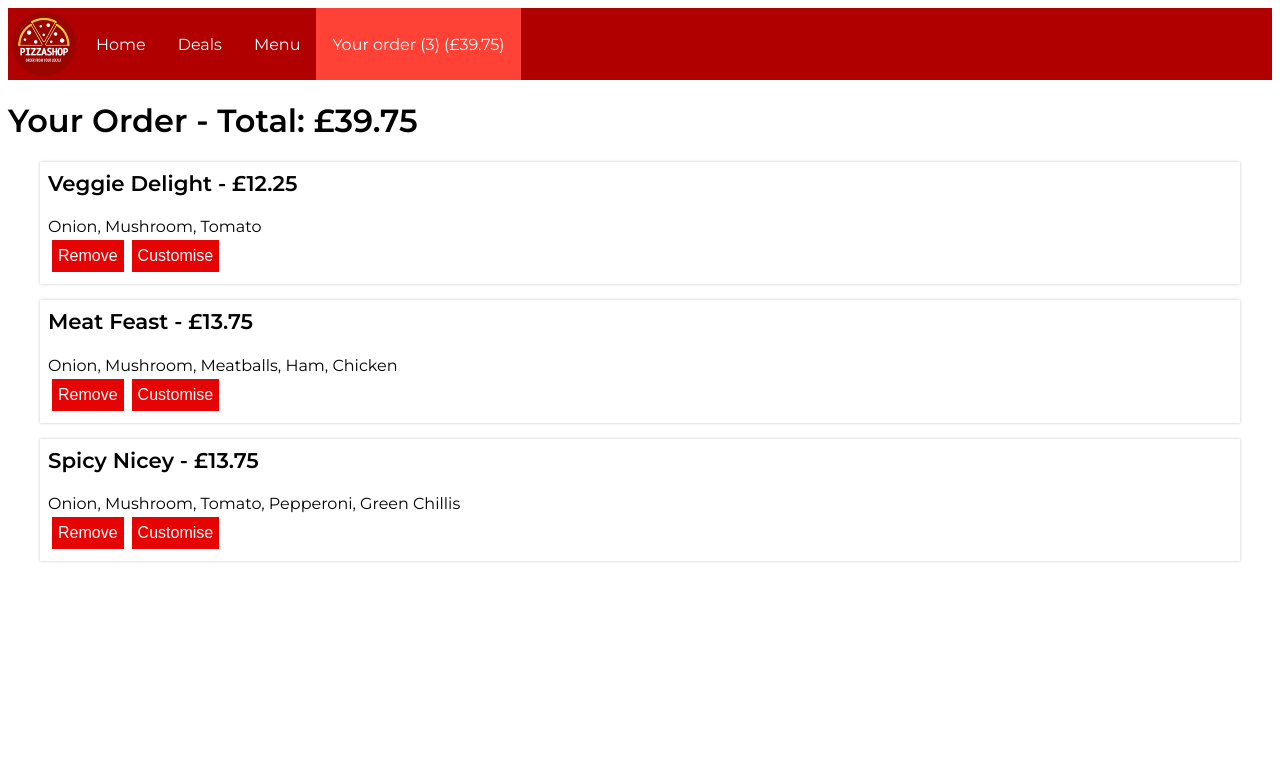
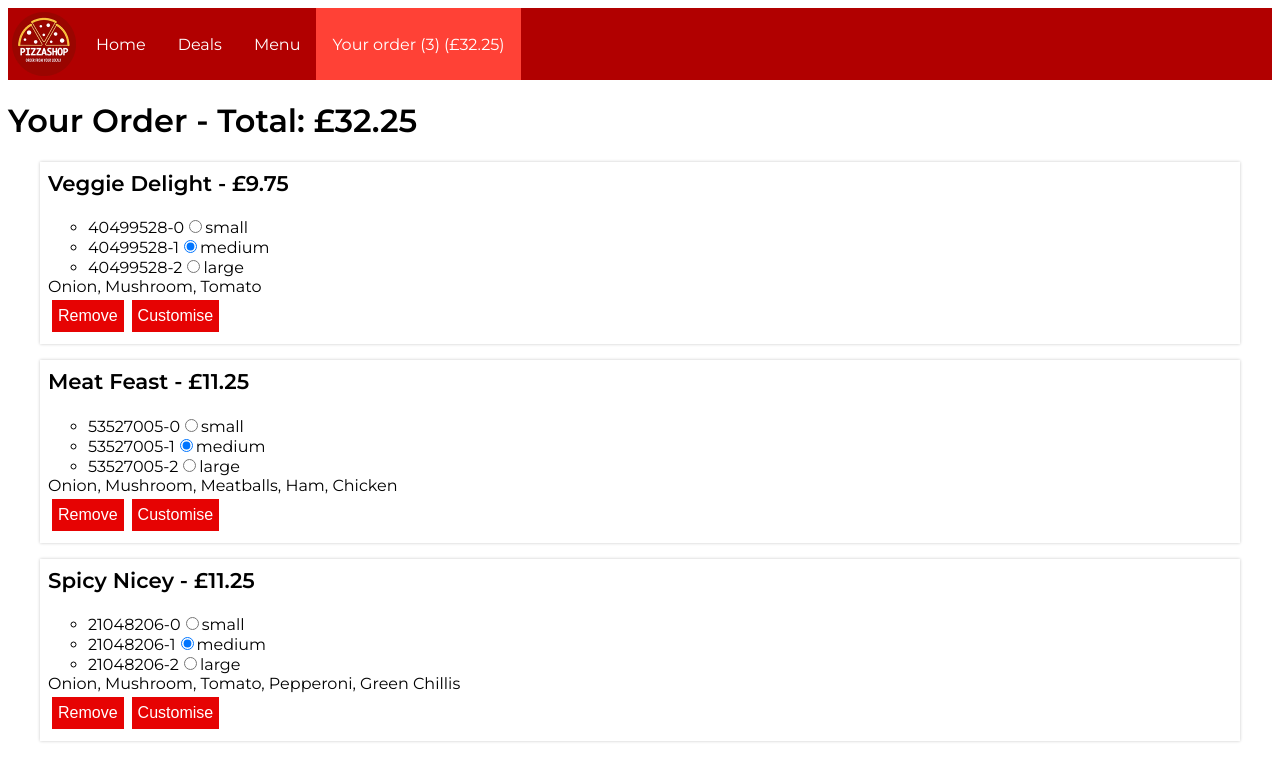
Before and after one commit to samthidny/pizza-shop, an Angular app: page /cart in a window 1280 px wide. Shown: the top 780 px of the page. Built offline with nearby package versions, Linux system fonts and the light colour scheme.

Commit message:
size updates price

```diff
--- a/src/app/app.module.ts
+++ b/src/app/app.module.ts
@@ -13,10 +13,12 @@ import { CartComponent } from './cart.component';
 import { CartItemComponent } from './cart-item.component';
 import { CustomiseComponent } from './customise.component';
 import { ToppingListComponent } from './topping-list.component';
+import { SizeComponent } from './size.component';
 
 @NgModule({
   declarations: [
     AppComponent,
+    SizeComponent,
     HomeComponent,
     DealsComponent,
     MenuComponent,
--- a/src/app/cart-item.component.html
+++ b/src/app/cart-item.component.html
@@ -1,5 +1,6 @@
 <div class="cart-item">
   <h3>{{pizza.name}} - {{pizza.price | currency:'GBP':'symbol' }}</h3>
+  <app-size [pizza]=pizza></app-size>
   <app-topping-list [toppings]=pizza.toppings></app-topping-list>
   <div class="controls">
     <button (click)="removeItem()">Remove</button>
--- a/src/app/cart.service.ts
+++ b/src/app/cart.service.ts
@@ -27,12 +27,7 @@ export class CartService {
 
     this.items.push(pizzaInst);
     pizzaInst.price = this.getPrice(pizzaInst);
-
-    pizzaInst.toppingsChanged.subscribe((pizza: Pizza) => {
-      this.totalPrice = this.getTotalPrice();
-      this.cartUpdated$.next(this.items);
-    });
-
+    pizzaInst.toppingsChanged.subscribe(this.itemUpdated.bind(this));
     this.numItems++;
     this.totalPrice = this.getTotalPrice();
     this.cartUpdated$.next(this.items);
@@ -50,13 +45,18 @@ export class CartService {
     let totalPrice = 0;
 
     this.items.forEach((item: Pizza) => {
-      totalPrice += this.getPrice(item);
+      // update each pizza price
+      item.price = this.getPrice(item);
+      totalPrice += item.price;
     });
     return totalPrice;
   }
 
   getPrice(pizza: Pizza): number {
     let total = this.menuService.getBasePrice(pizza);
+
+    console.log('Calculate individual price ' + pizza.size.name);
+
 
     pizza.toppings.forEach((topping: Topping) => {
       const toppingPrice: number = this.menuService.getToppingPrice(topping, pizza);
@@ -65,4 +65,11 @@ export class CartService {
     return total;
   }
 
+  itemUpdated(pizza: Pizza): void {
+    console.log('Cart needs updating!!!!');
+    this.totalPrice = this.getTotalPrice();
+    console.log('New calculated price ' + this.totalPrice);
+    this.cartUpdated$.next(this.items);
+  }
+
 }
--- a/src/app/menu.service.ts
+++ b/src/app/menu.service.ts
@@ -2,6 +2,7 @@ import { Injectable } from '@angular/core';
 import { Pizza } from './pizza';
 import { Topping } from './topping';
 import { ToppingsService } from './toppings.service';
+import { PizzaSize } from './pizza-size';
 
 @Injectable({
   providedIn: 'root'
@@ -9,8 +10,17 @@ import { ToppingsService } from './toppings.service';
 export class MenuService {
 
   pizzas: Pizza[];
+  sizes: PizzaSize[];
+  defaultSize: PizzaSize;
 
   constructor(public toppingService: ToppingsService) {
+
+    this.sizes = [];
+    this.sizes.push(PizzaSize.create(0, 'small'));
+    this.sizes.push(PizzaSize.create(1, 'medium'));
+    this.sizes.push(PizzaSize.create(2, 'large'));
+
+    this.defaultSize = this.sizes[1];
 
     // These would normally load from an API, hardcoding for test
     const getToppings = (toppings) => {
@@ -20,12 +30,12 @@ export class MenuService {
     };
 
     this.pizzas = [];
-    this.pizzas.push(Pizza.create('Veggie Delight', getToppings('onion, mushroom, tomato')));
-    this.pizzas.push(Pizza.create('Meat Feast', getToppings('onion, mushroom, meatballs, ham, chicken')));
-    this.pizzas.push(Pizza.create('Spicy Nicey', getToppings('onion, mushroom, tomato, pepperoni, green chillis')));
-    this.pizzas.push(Pizza.create('Mexicano', getToppings('onion, mushroom, tomato')));
-    this.pizzas.push(Pizza.create('Chicken Run', getToppings('onion, mushroom, meatballs, ham, chicken')));
-    this.pizzas.push(Pizza.create('Spanish Special', getToppings('onion, mushroom, tomato, pepperoni, green chillis')));
+    this.pizzas.push(Pizza.create('Veggie Delight', getToppings('onion, mushroom, tomato'), this.defaultSize));
+    this.pizzas.push(Pizza.create('Meat Feast', getToppings('onion, mushroom, meatballs, ham, chicken'), this.defaultSize));
+    this.pizzas.push(Pizza.create('Spicy Nicey', getToppings('onion, mushroom, tomato, pepperoni, green chillis'), this.defaultSize));
+    this.pizzas.push(Pizza.create('Mexicano', getToppings('onion, mushroom, tomato'), this.defaultSize));
+    this.pizzas.push(Pizza.create('Chicken Run', getToppings('onion, mushroom, meatballs, ham, chicken'), this.defaultSize));
+    this.pizzas.push(Pizza.create('Spanish Special', getToppings('onion, mushroom, tomato, pepperoni, green chillis'), this.defaultSize));
   }
 
   getToppingPrice(topping: Topping, pizza: Pizza): number {
@@ -34,7 +44,13 @@ export class MenuService {
   }
 
   getBasePrice(pizza: Pizza): number {
-    return 10;
+    switch (pizza.size.name) {
+      case 'small' : return 5;
+      case 'medium' : return 7.50;
+      case 'large' : return 10;
+    }
+
+    throw new Error('Pizza size not found');
   }
 
 }
--- /dev/null
+++ b/src/app/pizza-size.ts
@@ -0,0 +1,18 @@
+export class PizzaSize {
+
+  public name: string;
+  public id: number;
+
+  constructor() {
+    this.id = 0;
+    this.name = 'Large';
+  }
+
+  static create(id: number, name: string): PizzaSize {
+    const size = new PizzaSize();
+    size.id = id;
+    size.name = name;
+    return size;
+  }
+
+}
--- a/src/app/pizza.ts
+++ b/src/app/pizza.ts
@@ -1,28 +1,42 @@
 import { Topping } from "./topping";
 import { EventEmitter } from "@angular/core";
+import { PizzaSize } from "./pizza-size";
 
 export class Pizza {
 
+  id: number;
   toppingsChanged: EventEmitter<Pizza> = new EventEmitter();
   name: string;
   toppings: Topping[];
-  size: number;
+  private _size: PizzaSize;
   price: number;
 
-  constructor() {
-    this.size = 2;
-    this.price = 1;
+  get size(): PizzaSize {
+    return this._size;
   }
 
-  public static create(name: string, toppings: Topping[]): Pizza {
+  set size(size: PizzaSize) {
+    this._size = size;
+    console.log('Pizza size has been SET ' + size);
+    this.update();
+  }
+
+  constructor() {
+    this.size = null;
+    this.price = 0;
+  }
+
+  public static create(name: string, toppings: Topping[], size: PizzaSize): Pizza {
     const pizza = new Pizza();
     pizza.name = name;
     pizza.toppings = toppings;
+    pizza.size = size;
     return pizza;
   }
 
   clone(): Pizza {
-    const pizza = Pizza.create(this.name, this.toppings.concat());
+    const pizza = Pizza.create(this.name, this.toppings.concat(), this.size);
+    pizza.id = Math.round(Math.random() * 99999999);
     return pizza;
   }
 
@@ -34,7 +48,7 @@ export class Pizza {
   removeTopping(topping: Topping): void {
     const index = this.toppings.indexOf(topping);
     this.toppings.splice(index, 1);
-    this.update()
+    this.update();
   }
 
   update(): void {
--- /dev/null
+++ b/src/app/size.component.html
@@ -0,0 +1,7 @@
+<ul>
+  <li *ngFor="let size of sizes">
+    <span>{{pizza.id}}-{{size.id}}</span>
+    <input type="radio" [value]="size" name="{{pizza.id}}-{{size.id}}" id="{{pizza.id}}-{{size.id}}" [checked]="size === pizza.size" (change)="changeSize($event, size)">
+    <label for="{{pizza.id}}-{{size.id}}">{{size.name}}</label>
+  </li>
+</ul>
--- /dev/null
+++ b/src/app/size.component.ts
@@ -0,0 +1,31 @@
+import { Component, OnInit, Input, Output, EventEmitter } from '@angular/core';
+import { Pizza } from './pizza';
+import { PizzaSize } from './pizza-size';
+import { MenuService } from './menu.service';
+
+@Component({
+  selector: 'app-size',
+  templateUrl: './size.component.html',
+  styleUrls: ['./size.component.less']
+})
+export class SizeComponent implements OnInit {
+
+  @Input() pizza: Pizza;
+
+  // @Output() sizeChanged: EventEmitter<>;
+
+  sizes: Array<PizzaSize>;
+
+  constructor(public menuService: MenuService) {
+  }
+
+  ngOnInit(): void {
+    this.sizes = this.menuService.sizes;
+  }
+
+  changeSize(event: Event, size: PizzaSize): void {
+    console.log('Change size of this pizza!!! ' + size.name);
+    this.pizza.size = size;
+  }
+
+}
```
Also changed, not shown: src/app/size.component.less (added), 2 other files (tests, documents, lock files or other folders).
